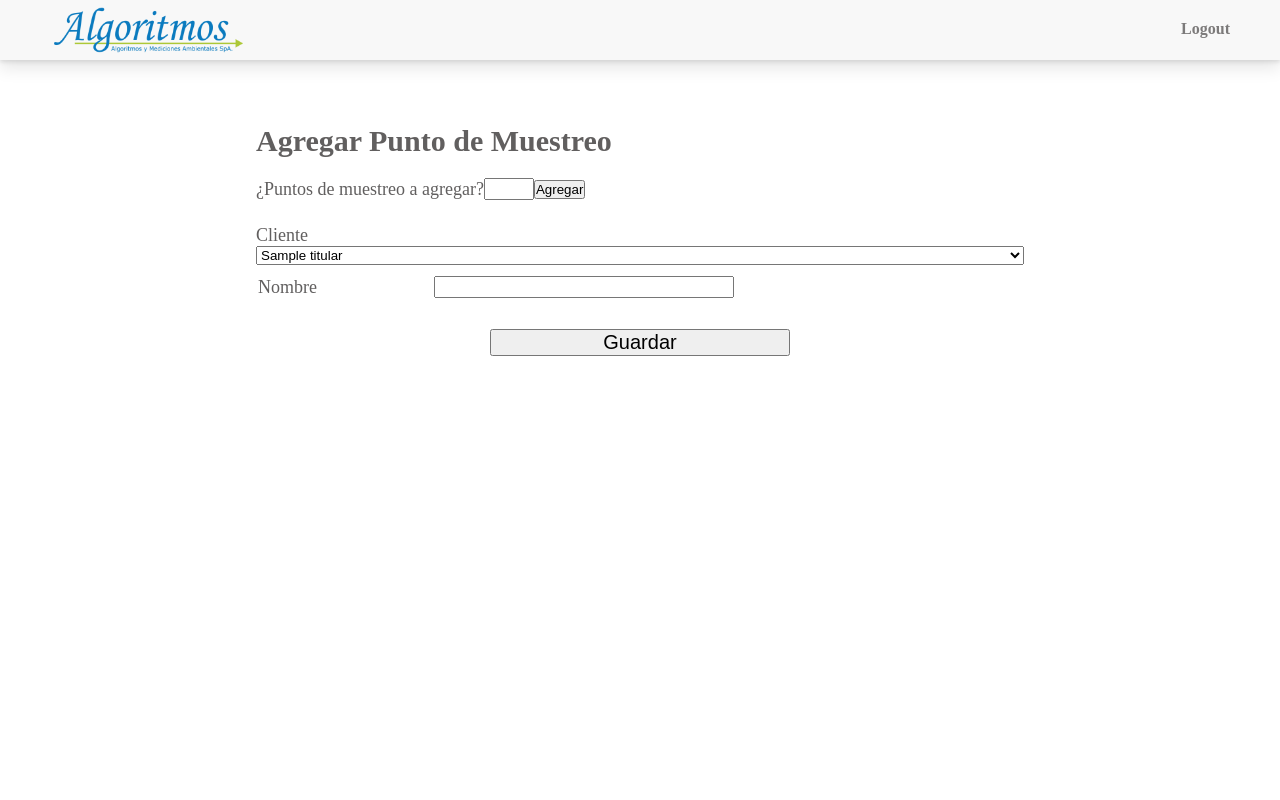
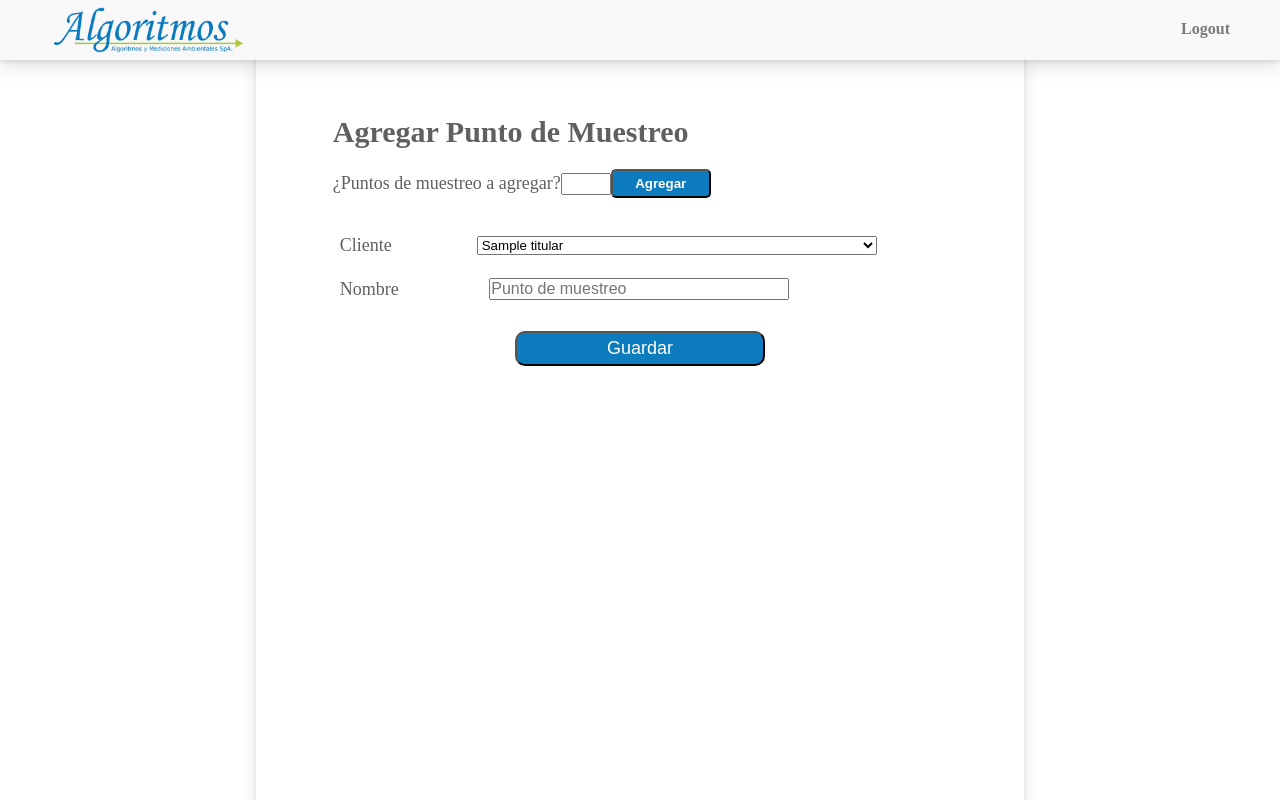
Before and after one commit to frotundo/newProject, a Django app: template LIMSproject/templates/LIMS/add_sample_point.html in a window 1280 px wide. Run offline with Django 3.2, Linux system fonts and the light colour scheme; the template is opened without the code that fills it: most values are stand-ins (such as "Sample title", 1, 10 or a date in 2020).

Commit message:
Made the logic to add the sample points work, and added some styles to the templates

```diff
--- a/LIMSproject/static/css/base.css
+++ b/LIMSproject/static/css/base.css
@@ -11,6 +11,7 @@ html {
 header {
     width: 100%;
     height: auto;
+
 }
 
 nav {
@@ -21,6 +22,10 @@ nav {
     justify-content: space-between;
     padding: 0 50px;
     box-shadow: 0 2px 4px rgba(0, 0, 0, .1), 0 8px 16px rgba(0, 0, 0, .1);
+    position: fixed;
+    top: 0;
+    left: 0;
+
 }
 
 .nav-left {
--- a/LIMSproject/static/css/lims/lims.css
+++ b/LIMSproject/static/css/lims/lims.css
@@ -1,10 +1,18 @@
+body {
+    padding: 0 20%;
+
+}
 main {
-    margin: 5% 20%;
-    width: 60%;
+    padding: 15% 10% 10%;
+    width: 100%;
+    min-height: 100vh;
+    height: auto;
     color: rgb(97, 95, 95);
+    box-shadow: 0 2px 4px rgba(0, 0, 0, .1), 0 8px 16px rgba(0, 0, 0, .1);
 }
 
 .title {
+
     font-size: 3rem;
     font-weight: bold;
     margin-bottom: 20px;
@@ -14,6 +22,7 @@ form {
     flex-direction: column;
 }
 td {
+    padding-left: 5px;
     max-width: 200px;
     max-height: 50px;
     vertical-align: center;
@@ -36,8 +45,11 @@ label {
     font-size: 1.8rem;
 }
 
-input, .item-list {
-    /* margin-bottom: 20px; */
+.item-list {
+    font-size: 1.6rem;
+    max-width: 185px;
+}
+input {
     font-size: 1.6rem;
     width: 300px;
 }
@@ -47,8 +59,29 @@ input, .item-list {
     font-size: 1.8rem;
 }
 
+.select1 {
+    width: 400px;;
+}
 .button-add1 {
-    width: 300px;
+    width: 250px;
     margin: 20px auto 0;
-    font-size: 2rem;
+    border-radius: 10px;
+    font-size: 1.8rem;
 }
+
+.btn-selector {
+    width: 100px;
+    border-radius: 5px;
+    font-weight: bold;
+}
+
+.button-add1, .btn-selector {
+    padding: 5px;
+    color: white;
+    background: #0c7cbf;
+    cursor: pointer;
+}
+
+.button-add1:hover, .btn-selector:hover {
+    background: #acc835;
+}
--- a/LIMSproject/templates/LIMS/add_sample_point.html
+++ b/LIMSproject/templates/LIMS/add_sample_point.html
@@ -10,22 +10,29 @@
     {% csrf_token %}
         <label for="">¿Puntos de muestreo a agregar?</label>
         <input type="number" name='sp-number' value={{len_pm}} class='input-sp'>
-        <button type="submit">Agregar</button>
+        <button type="submit" class='btn-selector'>Agregar</button>
 </form>
 
 <form action="" method='POST'>
     {% csrf_token %}
-    <label for="lang">Cliente</label>
-      <select name="cliente" id="lang" size='1'>
-        {% for cliente in clientes %}
-            <option value="{{ forloop.counter }}">{{ cliente.titular }}</option>
-        {% endfor %}
-      </select>
+    <table>
+        <tr>
+            <td><label for="lang">Cliente</label></td>
+            <td>
+                <select class='select1' name="cliente" id="lang" size='1'>
+                {% for cliente in clientes %}
+                    <option value="{{ cliente.id }}">{{ cliente.titular }}</option>
+                {% endfor %}
+                </select>
+            </td>
+        </tr>
+    </table>
+
     <table>
         {% for n in pm %}
         <tr>
             <td><label for="">Nombre</label></td>
-            <td><input type="text" name="sample-point{{ forloop.counter }}"></td>
+            <td><input type="text" name="sample-point{{ forloop.counter }}" placeholder="Punto de muestreo"></td>
         </tr>
         {% endfor %}
 
--- /dev/null
+++ b/LIMSproject/test.py
@@ -0,0 +1,3 @@
+l = [0,1,2,3,4,5]
+l = l[2::]
+print(l)
```
Also changed, not shown: LIMSproject/lims/views.py (+33 -16 lines), LIMSproject/templates/LIMS/pruebas.html (+10 -1 lines).
